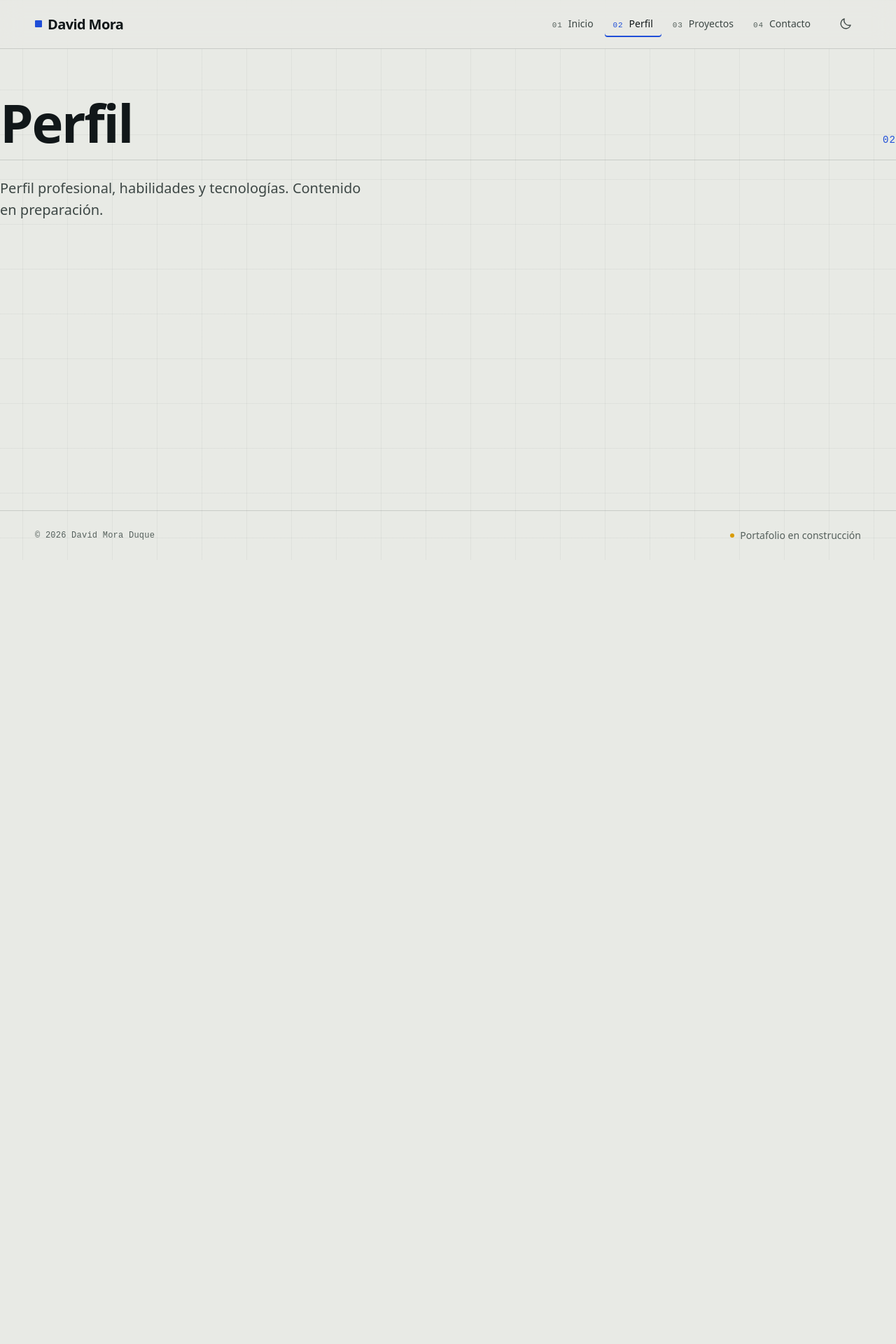
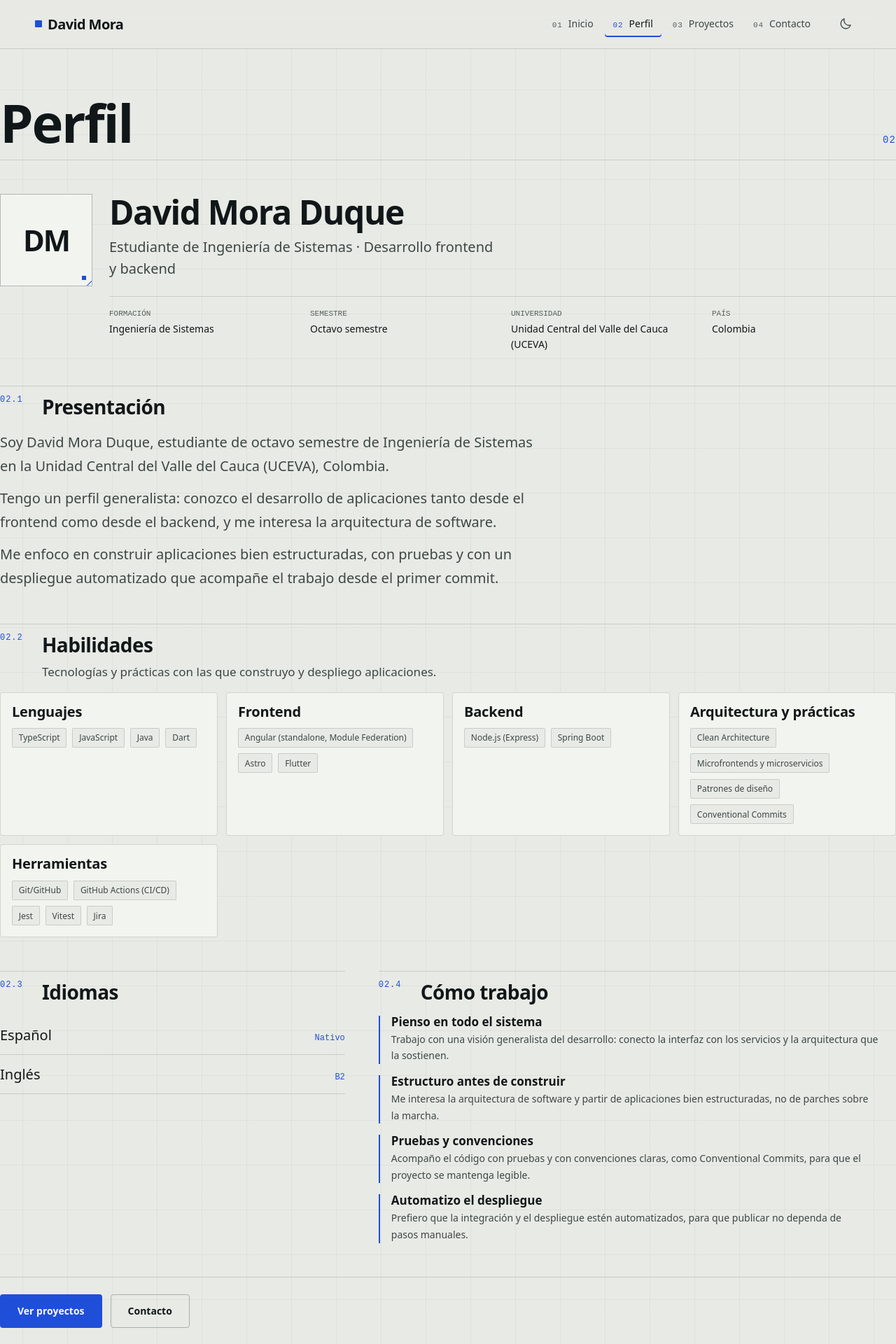
Before and after one commit to INGDavidMora2005/proyecto-portafolio, an Angular app: page /perfil in a window 1280 px wide. Shown: the top 1920 px of the page at 70% size. Before the commit the page ends 800 px from the top, so only its background shows below. Built offline with nearby package versions, Linux system fonts and the light colour scheme; a web font is replaced by a local one.

Commit message:
feat(perfil): construye la pagina de perfil profesional

```diff
--- a/src/app/features/perfil/perfil.html
+++ b/src/app/features/perfil/perfil.html
@@ -1,7 +1,85 @@
-<section class="page">
+<section class="page profile">
   <header class="page-head">
     <h1 class="page-title">Perfil</h1>
     <span class="page-index" aria-hidden="true">02</span>
   </header>
-  <p class="page-lead">Perfil profesional, habilidades y tecnologías. Contenido en preparación.</p>
+
+  <div class="identity">
+    <div class="identity__monogram" aria-hidden="true">
+      <span class="identity__monogram-text">DM</span>
+    </div>
+    <div class="identity__body">
+      <p class="identity__name">{{ perfil.nombre }}</p>
+      <p class="identity__role">{{ perfil.titular }}</p>
+      <dl class="identity__facts">
+        @for (dato of perfil.datosClave; track dato.etiqueta) {
+          <div class="identity__fact">
+            <dt>{{ dato.etiqueta }}</dt>
+            <dd>{{ dato.valor }}</dd>
+          </div>
+        }
+      </dl>
+    </div>
+  </div>
+
+  <section class="profile__block" aria-labelledby="presentacion-title">
+    <app-section-header headingId="presentacion-title" index="02.1" title="Presentación" />
+    <div class="prose">
+      @for (parrafo of perfil.presentacion; track $index) {
+        <p>{{ parrafo }}</p>
+      }
+    </div>
+  </section>
+
+  <section class="profile__block" aria-labelledby="habilidades-title">
+    <app-section-header
+      headingId="habilidades-title"
+      index="02.2"
+      title="Habilidades"
+      description="Tecnologías y prácticas con las que construyo y despliego aplicaciones."
+    />
+    <div class="skills">
+      @for (grupo of perfil.habilidades; track grupo.id) {
+        <article class="skill-card">
+          <h3 class="skill-card__title">{{ grupo.titulo }}</h3>
+          <ul class="skill-card__chips">
+            @for (elemento of grupo.elementos; track elemento) {
+              <li><app-tech-chip [label]="elemento" /></li>
+            }
+          </ul>
+        </article>
+      }
+    </div>
+  </section>
+
+  <div class="profile__split">
+    <section class="profile__block" aria-labelledby="idiomas-title">
+      <app-section-header headingId="idiomas-title" index="02.3" title="Idiomas" />
+      <dl class="languages">
+        @for (idioma of perfil.idiomas; track idioma.nombre) {
+          <div class="language">
+            <dt>{{ idioma.nombre }}</dt>
+            <dd>{{ idioma.nivel }}</dd>
+          </div>
+        }
+      </dl>
+    </section>
+
+    <section class="profile__block" aria-labelledby="principios-title">
+      <app-section-header headingId="principios-title" index="02.4" title="Cómo trabajo" />
+      <ul class="principles">
+        @for (principio of perfil.principios; track principio.titulo) {
+          <li class="principle">
+            <h3 class="principle__title">{{ principio.titulo }}</h3>
+            <p class="principle__text">{{ principio.descripcion }}</p>
+          </li>
+        }
+      </ul>
+    </section>
+  </div>
+
+  <div class="profile__cta">
+    <a class="cta-link cta-link--primary" routerLink="/proyectos">Ver proyectos</a>
+    <a class="cta-link cta-link--ghost" routerLink="/contacto">Contacto</a>
+  </div>
 </section>
--- /dev/null
+++ b/src/app/features/perfil/perfil.scss
@@ -0,0 +1,262 @@
+:host {
+  display: block;
+}
+
+.profile {
+  display: flex;
+  flex-direction: column;
+  gap: var(--space-7);
+}
+
+.identity {
+  display: grid;
+  grid-template-columns: clamp(96px, 18vw, 132px) minmax(0, 1fr);
+  gap: var(--space-5);
+  align-items: start;
+}
+
+.identity__monogram {
+  position: relative;
+  display: grid;
+  place-items: center;
+  aspect-ratio: 1;
+  overflow: hidden;
+  border: 1px solid var(--rule-strong);
+  background: var(--panel);
+}
+
+.identity__monogram::before {
+  position: absolute;
+  right: -18%;
+  bottom: -18%;
+  width: 80%;
+  height: 1px;
+  background: var(--accent);
+  transform: rotate(-45deg);
+  content: '';
+}
+
+.identity__monogram::after {
+  position: absolute;
+  right: var(--space-2);
+  bottom: var(--space-2);
+  width: 6px;
+  height: 6px;
+  background: var(--accent);
+  content: '';
+}
+
+.identity__monogram-text {
+  font-family: var(--font-display);
+  font-size: clamp(1.9rem, 6vw, 2.6rem);
+  font-weight: 600;
+  letter-spacing: -0.05em;
+}
+
+.identity__name {
+  font-family: var(--font-display);
+  font-size: var(--text-2xl);
+  font-weight: 600;
+  line-height: var(--leading-tight);
+  letter-spacing: var(--tracking-tight);
+}
+
+.identity__role {
+  max-width: 48ch;
+  margin-top: var(--space-2);
+  color: var(--ink-soft);
+  font-size: var(--text-lg);
+}
+
+.identity__facts {
+  display: grid;
+  grid-template-columns: repeat(auto-fit, minmax(150px, 1fr));
+  gap: var(--space-3) var(--space-5);
+  margin-top: var(--space-5);
+  padding-top: var(--space-4);
+  border-top: 1px solid var(--rule);
+}
+
+.identity__fact dt {
+  font-family: var(--font-mono);
+  font-size: var(--text-2xs);
+  text-transform: uppercase;
+  color: var(--ink-faint);
+}
+
+.identity__fact dd {
+  margin-top: 0.15rem;
+  font-size: var(--text-sm);
+}
+
+.profile__block {
+  display: flex;
+  flex-direction: column;
+  gap: var(--space-4);
+}
+
+.prose {
+  max-width: 68ch;
+  color: var(--ink-soft);
+  font-size: var(--text-lg);
+  line-height: var(--leading-relaxed);
+}
+
+.prose p + p {
+  margin-top: var(--space-3);
+}
+
+.skills {
+  display: grid;
+  grid-template-columns: repeat(auto-fit, minmax(min(100%, 280px), 1fr));
+  gap: var(--space-3);
+}
+
+.skill-card {
+  padding: var(--space-4);
+  border: 1px solid var(--rule);
+  border-radius: var(--radius-sm);
+  background: var(--panel);
+}
+
+.skill-card__title {
+  font-family: var(--font-display);
+  font-size: var(--text-lg);
+  font-weight: 600;
+  letter-spacing: -0.01em;
+}
+
+.skill-card__chips {
+  display: flex;
+  flex-wrap: wrap;
+  gap: var(--space-2);
+  margin-top: var(--space-3);
+}
+
+.profile__split {
+  display: grid;
+  grid-template-columns: minmax(0, 0.8fr) minmax(0, 1.2fr);
+  gap: var(--space-7);
+}
+
+.language {
+  display: flex;
+  align-items: baseline;
+  justify-content: space-between;
+  gap: var(--space-3);
+  padding-block: var(--space-3);
+  border-bottom: 1px solid var(--rule);
+}
+
+.language dt {
+  font-size: var(--text-lg);
+  font-weight: 500;
+}
+
+.language dd {
+  font-family: var(--font-mono);
+  font-size: var(--text-xs);
+  color: var(--accent);
+}
+
+.principles {
+  display: flex;
+  flex-direction: column;
+  gap: var(--space-4);
+}
+
+.principle {
+  padding-left: var(--space-4);
+  border-left: 2px solid var(--accent);
+}
+
+.principle__title {
+  font-size: var(--text-base);
+  font-weight: 600;
+}
+
+.principle__text {
+  margin-top: 0.2rem;
+  color: var(--ink-soft);
+  font-size: var(--text-sm);
+  line-height: var(--leading-relaxed);
+}
+
+.profile__cta {
+  display: flex;
+  flex-wrap: wrap;
+  gap: var(--space-3);
+  padding-top: var(--space-5);
+  border-top: 1px solid var(--rule);
+}
+
+.cta-link {
+  display: inline-flex;
+  align-items: center;
+  justify-content: center;
+  min-height: 48px;
+  padding-inline: var(--space-5);
+  border: 1px solid transparent;
+  border-radius: var(--radius-sm);
+  font-size: var(--text-sm);
+  font-weight: 600;
+  transition:
+    background-color var(--dur-fast) var(--ease-out),
+    border-color var(--dur-fast) var(--ease-out),
+    color var(--dur-fast) var(--ease-out),
+    opacity var(--dur-fast) var(--ease-out);
+}
+
+.cta-link--primary {
+  background: var(--accent);
+  color: var(--accent-ink);
+}
+
+.cta-link--primary:hover {
+  opacity: 0.88;
+}
+
+.cta-link--ghost {
+  border-color: var(--rule-strong);
+  color: var(--ink);
+}
+
+.cta-link--ghost:hover {
+  border-color: var(--accent);
+  background: var(--accent-soft);
+  color: var(--accent);
+}
+
+@keyframes profile-enter {
+  from {
+    opacity: 0;
+    transform: translateY(10px);
+  }
+}
+
+.profile > * {
+  animation: profile-enter var(--dur-slow) var(--ease-out) both;
+}
+
+@media (max-width: 860px) {
+  .profile__split {
+    grid-template-columns: 1fr;
+    gap: var(--space-6);
+  }
+}
+
+@media (max-width: 560px) {
+  .identity {
+    grid-template-columns: 1fr;
+  }
+
+  .identity__monogram {
+    width: 92px;
+  }
+}
+
+@media (prefers-reduced-motion: reduce) {
+  .profile > * {
+    animation: none;
+  }
+}
--- a/src/app/features/perfil/perfil.ts
+++ b/src/app/features/perfil/perfil.ts
@@ -1,8 +1,16 @@
 import { ChangeDetectionStrategy, Component } from '@angular/core';
+import { RouterLink } from '@angular/router';
+import { PERFIL } from '../../data/profile';
+import { SectionHeader } from '../../shared/section-header/section-header';
+import { TechChip } from '../../shared/tech-chip/tech-chip';
 
 @Component({
   selector: 'app-perfil',
+  imports: [RouterLink, SectionHeader, TechChip],
   templateUrl: './perfil.html',
+  styleUrl: './perfil.scss',
   changeDetection: ChangeDetectionStrategy.OnPush,
 })
-export class Perfil {}
+export class Perfil {
+  protected readonly perfil = PERFIL;
+}
```
Also changed, not shown: 1 other file (tests, documents, lock files or other folders).
